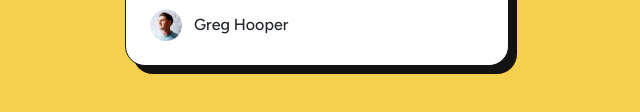
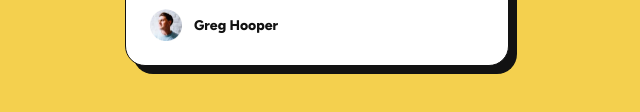
Before and after one commit to bindu953/BootStrap_Lab3, a plain HTML site: page Blog-Preview-Card/index.html in a window 1280 px wide. Shown: the part 582-694 px from the top of the page, 323-963 px from the left. Drawn offline with nearby package versions, Linux system fonts and the light colour scheme.

Commit message:
Updated the Author name paragraph styling

```diff
--- a/Blog-Preview-Card/index.html
+++ b/Blog-Preview-Card/index.html
@@ -71,7 +71,8 @@
       <!-- Author information -->
       <div class="d-flex align-items-center gap-[12px]">
         <img src="assets/images/image-avatar.webp" class="w-[32px] h-[32px]" alt="Greg Hooper image">
-        <p class="text-center">Greg Hooper</p>
+        <p class="text-[14px] font-extrabold mb-0
+                          text-[hsl(0,0%,7%)]">Greg Hooper</p>
       </div>
     </article>
 
```
